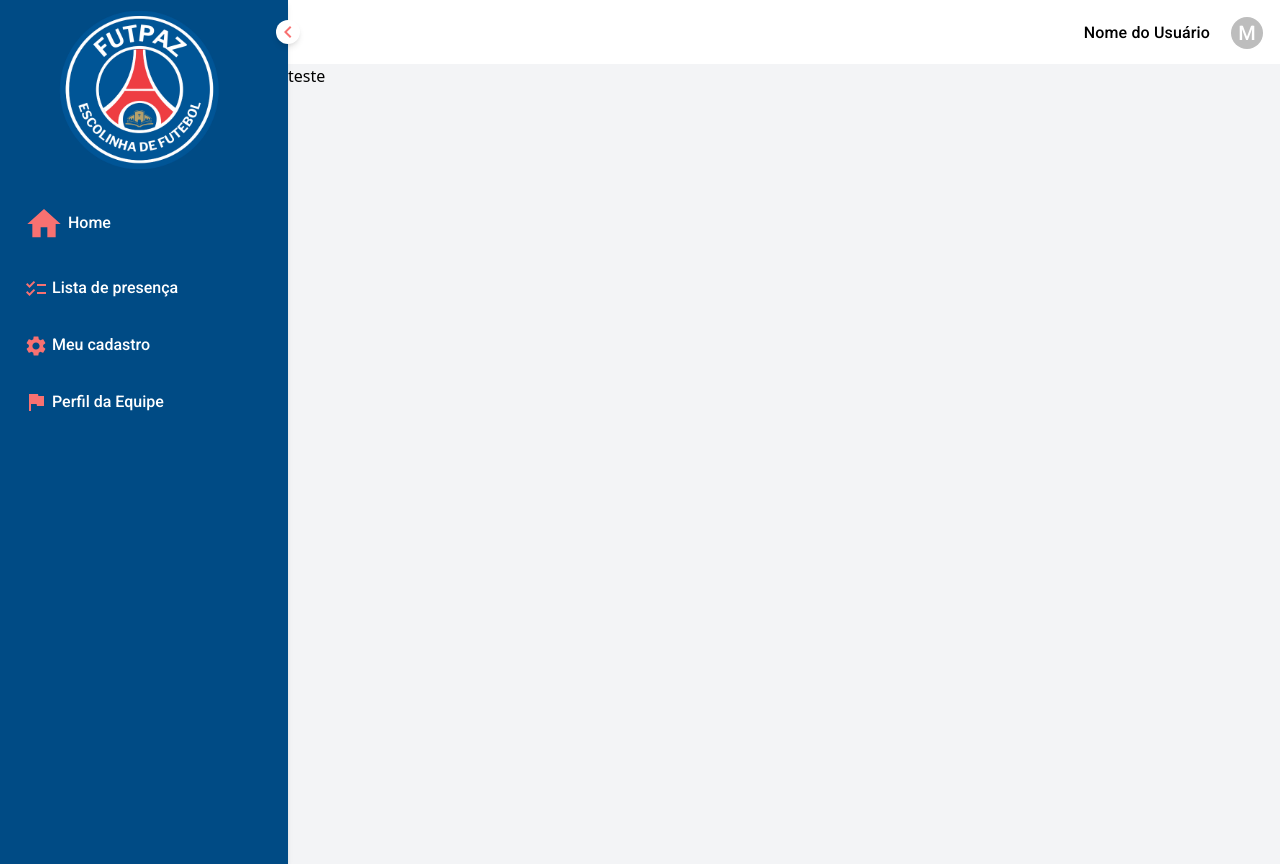
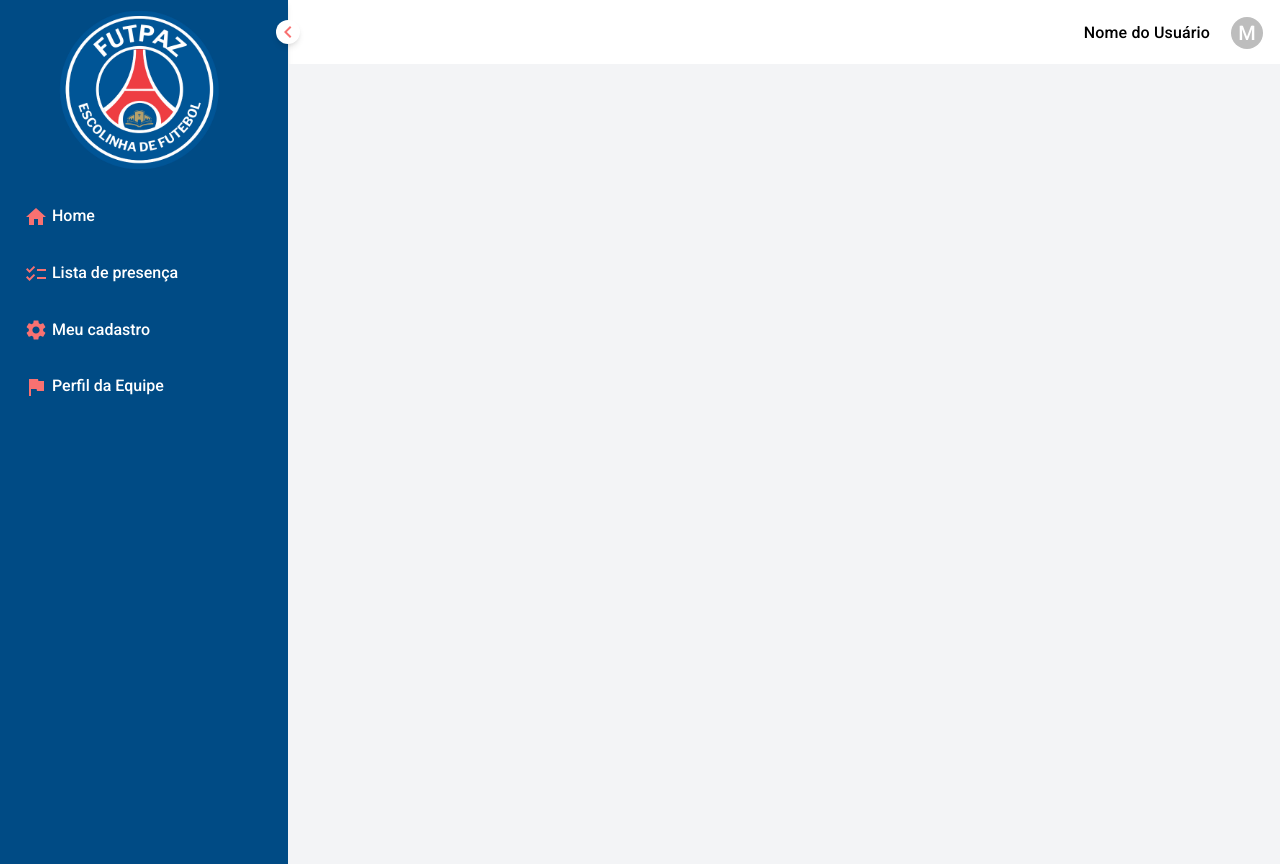
Before and after one commit to andreconstantino/futmanager_frontend, a React (Vite) app: page /home in a window 1280 px wide. Built offline with nearby package versions, Linux system fonts and the light colour scheme.

Commit message:
Edicao da Routes

```diff
--- a/Routes.jsx
+++ b/Routes.jsx
@@ -2,6 +2,7 @@ import { BrowserRouter, Routes, Route } from 'react-router-dom';
 import Login from './src/pages/Login';
 import Register from './src/pages/Register';
 import Home from './src/pages/Home';
+import Pages from './src/pages/Pages';
 
 export default function MyRoute(){
     return(
@@ -9,9 +10,11 @@ export default function MyRoute(){
             <Routes>
                 <Route path="/" element={<Login />}>
                 </Route>
-                <Route path="/register" element={<Register/>}>
-                </Route>
-                <Route path="/home" element={<Home/>}>
+                <Route Component={Pages}>
+                    <Route path="/register" element={<Register/>}>
+                    </Route>
+                    <Route path="/home" element={<Home/>}>
+                    </Route>
                 </Route>
             </Routes>
         </BrowserRouter>
--- /dev/null
+++ b/src/components/Header/Menu.jsx
@@ -0,0 +1,14 @@
+import * as React from 'react';
+import IconButton from '@mui/material/IconButton';
+import Badge from '@mui/material/Badge';
+import MenuIcon from '@mui/icons-material/Menu';
+
+export default function Menu() {
+  return (
+    <IconButton>
+      <Badge>
+        <MenuIcon color="primary" />
+      </Badge>
+    </IconButton>
+  );
+}
--- a/src/components/Header/index.jsx
+++ b/src/components/Header/index.jsx
@@ -1,7 +1,7 @@
 import User from "../Header/User"
 
 
-export default function Header(){
+export default function Header({onClick }){
     return (
         <div className=" bg-white h-16 w-full shadow-md flex justify-end">
               <div className="p-3">
--- /dev/null
+++ b/src/components/Navbar/Navbar.jsx
@@ -0,0 +1,50 @@
+import Logo from "../LoginPage/Logo"
+import KeyboardArrowLeftIcon from '@mui/icons-material/KeyboardArrowLeft';
+import ChecklistIcon from '@mui/icons-material/Checklist';
+import HomeIcon from '@mui/icons-material/Home';
+import SettingsIcon from '@mui/icons-material/Settings';
+import FlagIcon from '@mui/icons-material/Flag';
+import { useState } from "react";
+import { Roboto } from "../../styles/Styles";
+
+
+export function Navbar({ isVisible }){
+
+    const [open, setOpen] = useState(true);
+
+    return(
+        <div className="flex">
+            <div className={` bg-blue-fut-paz ${open ? "w-72": "w-20"} duration-300 relative shadow-md`}>
+                <KeyboardArrowLeftIcon className={`bg-white text-red-400 rounded-full absolute -right-3 top-5 cursor-pointer shadow-md
+                ${!open && "rotate-180"}`} onClick={() => setOpen(!open)} />
+               <div className={`${open ? "pl-12":"p-1"}`}>
+                <Logo />
+                </div>
+                <div className="m-2">
+                    <Roboto>
+                   <nav>
+                    <ul className="text-white">
+                      <li className={`${open ? "p-4":"p-1"} cursor-pointer hover:bg-blue-fut-paz-900 rounded-lg duration-300`}>
+                        {!open ? <HomeIcon sx={{fontSize: 40}} className="text-red-400 m-2"/> : <HomeIcon className="text-red-400 m-auto"/>}
+                        {open ? " Home": ""}
+                      </li>
+                      <li className={`${open ? "p-4":"p-1"} cursor-pointer hover:bg-blue-fut-paz-900 rounded-lg duration-300`}>
+                        {!open ? <ChecklistIcon sx={{fontSize: 40}} className="text-red-400 m-2" /> : <ChecklistIcon className="text-red-400" />}
+                        {open ? " Lista de presença": ""}
+                      </li>
+                      <li className={`${open ? "p-4":"p-1"} cursor-pointer hover:bg-blue-fut-paz-900 rounded-lg duration-300`}>
+                        {!open ? <SettingsIcon sx={{fontSize: 40}} className="text-red-400 m-2"/> : <SettingsIcon className="text-red-400"/>}
+                        {open ? " Meu cadastro": ""}
+                      </li>
+                      <li className={`${open ? "p-4":"p-1"} cursor-pointer hover:bg-blue-fut-paz-900 rounded-lg duration-300`}>
+                        {!open ? <FlagIcon sx={{fontSize: 40}} className="text-red-400 m-2" /> : <FlagIcon className="text-red-400" />}
+                        {open ? " Perfil da Equipe": ""}
+                      </li>
+                    </ul>
+                    </nav>
+                    </Roboto>
+                </div>
+            </div>
+        </div>
+    )
+}
--- a/src/components/Navbar/index.jsx
+++ b/src/components/Navbar/index.jsx
@@ -1,38 +1 @@
-import Logo from "../LoginPage/Logo"
-import KeyboardArrowLeftIcon from '@mui/icons-material/KeyboardArrowLeft';
-import ChecklistIcon from '@mui/icons-material/Checklist';
-import HomeIcon from '@mui/icons-material/Home';
-import AccountCircleIcon from '@mui/icons-material/AccountCircle';
-import SettingsIcon from '@mui/icons-material/Settings';
-import FlagIcon from '@mui/icons-material/Flag';
-import { useState } from "react";
-import { Roboto } from "../../styles/Styles";
-
-
-export default function Navbar(){
-
-    const [open, setOpen] = useState(true);
-
-    return(
-        <div className="flex">
-            <div className={` bg-blue-fut-paz ${open ? "w-72": "w-20"} duration-300 relative shadow-md`}>
-                <KeyboardArrowLeftIcon className={`bg-white text-red-400 rounded-full absolute -right-3 top-5 cursor-pointer shadow-md ${!open && "rotate-180"}`} onClick={() => setOpen(!open)} />
-               <div className={`${open ? "pl-12":"p-1"}`}>
-                <Logo />
-                </div>
-                <div className="m-2">
-                    <Roboto>
-                   <nav>
-                    <ul className="text-white">
-                      <li className={`${open ? "p-4":"p-1"} cursor-pointer hover:bg-blue-fut-paz-900 rounded-lg duration-300`}><HomeIcon sx={{fontSize: 40}} className="text-red-400"/> {open ? "Home": ""}</li>
-                      <li className={`${open ? "p-4":"p-1"} cursor-pointer hover:bg-blue-fut-paz-900 rounded-lg duration-300`}><ChecklistIcon className="text-red-400" /> {open ? "Lista de presença": ""}</li>
-                      <li className={`${open ? "p-4":"p-1"} cursor-pointer hover:bg-blue-fut-paz-900 rounded-lg duration-300`}><SettingsIcon className="text-red-400"/> {open ? "Meu cadastro": ""}</li>
-                      <li className={`${open ? "p-4":"p-1"} cursor-pointer hover:bg-blue-fut-paz-900 rounded-lg duration-300`}><FlagIcon className="text-red-400" /> {open ? "Perfil da Equipe": ""}</li>
-                    </ul>
-                    </nav>
-                    </Roboto>
-                </div>
-            </div>
-        </div>
-    )
-}
+export * from './Navbar';
--- a/src/components/Section/index.jsx
+++ b/src/components/Section/index.jsx
@@ -1,7 +1,9 @@
+import { Outlet } from "react-router"
+
 export default function Section(){
     return(
         <div className="bg-gray-100 w-full h-screen">
-            <h1>teste</h1>
+            <Outlet />
         </div>
     )
 }
--- a/src/pages/Home.jsx
+++ b/src/pages/Home.jsx
@@ -1,16 +1,10 @@
-import Navbar from "../components/Navbar"
-import Header from "../components/Header"
 import Section from "../components/Section"
 
 export default function Home(){
     return(
         <>
         <div className="flex relative">
-                <Navbar />
-            <div className="flex-1">
-                <Header />
-                <Section />
-            </div>
+            <Section />
         </div>
         </>
     )
--- /dev/null
+++ b/src/pages/Pages.jsx
@@ -0,0 +1,21 @@
+import {Navbar} from "../components/Navbar"
+import Header from "../components/Header"
+import Section from "../components/Section"
+import { useState } from "react";
+
+export default function Pages() {
+
+    const [isVisible, setIsVisible] = useState(true);
+
+    return(
+        <>
+        <div className="flex relative">
+                <Navbar isVisible = {isVisible} />
+            <div className="flex-1">
+                <Header onClick={() => setIsVisible((prev) => !prev)} />
+                <Section />
+            </div>
+            </div>
+        </>
+    )
+}
```
